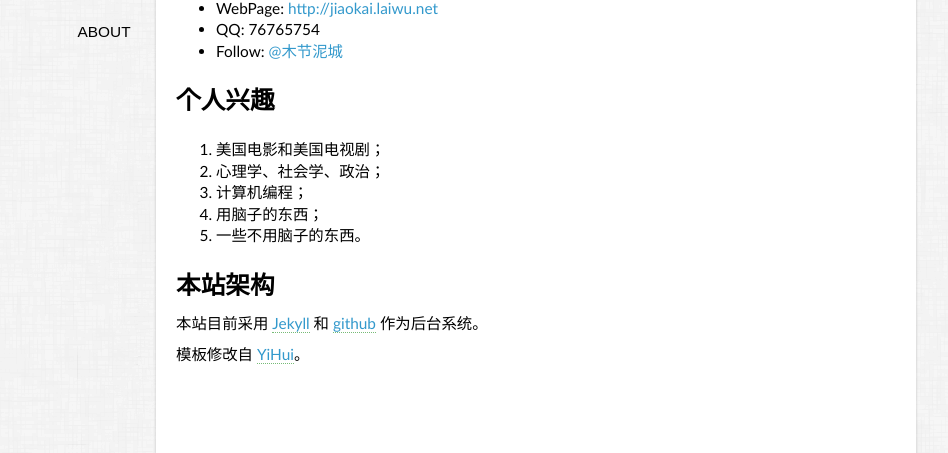
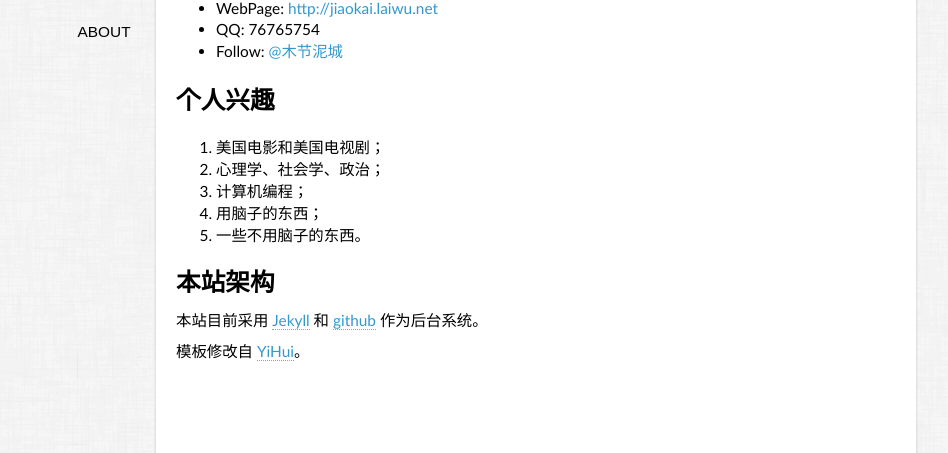
Before and after one commit to jiaokai/blog, a Jekyll site: the page built from about/index.md, in a window 1280 px wide. Shown: the part 238-691 px from the top of the page, without its empty margins (104-1052 px from the left). Built offline with Jekyll 4.4.1, drawn with Linux system fonts in a browser that asks for light colours; some web fonts are replaced; Markdown is read by kramdown in place of the engine named in the settings.

Commit message:
20130803-12

```diff
--- a/media/css/style.css
+++ b/media/css/style.css
@@ -31,6 +31,7 @@
 /* #container{background:#ffffff;width:660px;margin:2em auto;display:block;padding:0 2em;} */
 #container {text-align: left; overflow: hidden; position: relative}
 #main { zoom: 1; position: relative; _overflow-y: visible; max-width: 960px; width: 720px; min-height: 800px; margin: 10px auto; padding: 10px 20px; background: #FFF; border-radius: 8px; box-shadow: 0px 0px 3px rgba(0, 0, 0, 0.2); }
+#main ol li { margin-bottom: 5px; list-style: decimal; line-height: 1.1em; }
 #content{font-size:1.1em;line-height:1.4em;}
 #content h1{padding:.5em 0;}
 #content img{max-width:600px;display:block;margin:4px auto;-webkit-box-shadow:#999 1px 1px 4px;-moz-box-shadow:#999 1px 1px 4px;box-shadow:#999 1px 1px 4px;}
```
